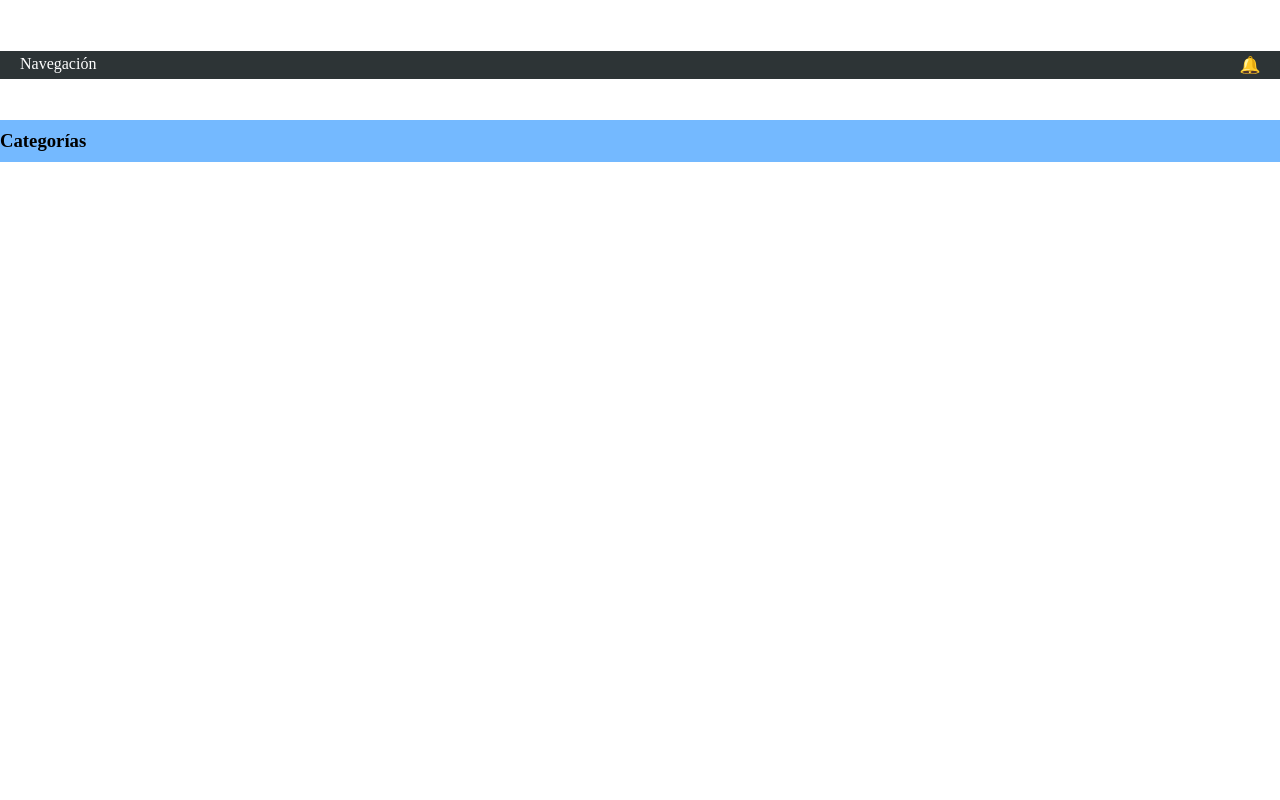
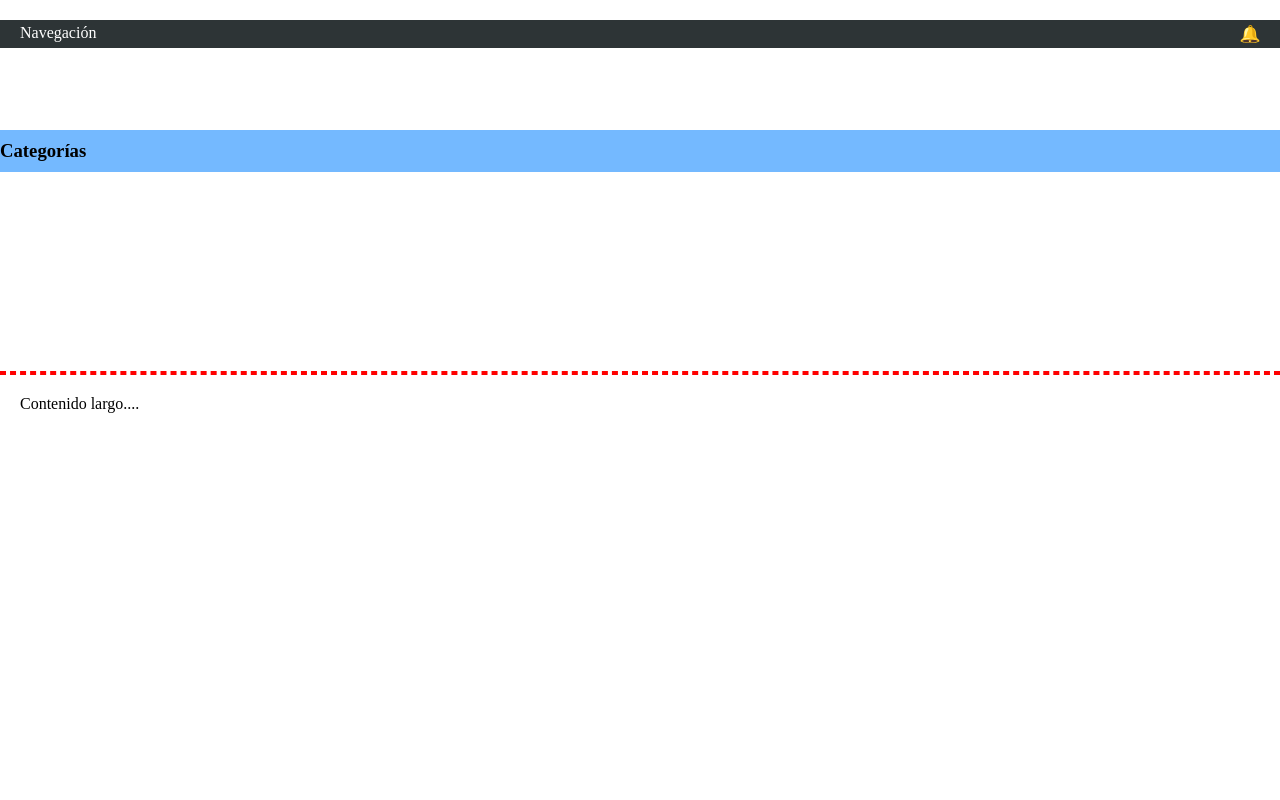
Before and after one commit to LucaBonansea/programacionFullstack-UTU-2026, a plain HTML site: page ejercicio-6/index.html in a window 1280 px wide. Shown: the part 380-1180 px from the top of the page. Drawn offline with Linux system fonts and the light colour scheme.

Commit message:
Ultimos detalles ; )..

```diff
--- a/ejercicio-6/index.html
+++ b/ejercicio-6/index.html
@@ -68,12 +68,10 @@
         <!--Contenido principal de la página web-->
         <!--Volvi :) )-->
        <body>
-            <div class="sidebar">
-                <div class="categories">
+            <div class="categories">
                     <h3>Categorías</h3>
-                </div>
             </div>
-            <hr class="separation" style="margin-top: 20px;">
+            <hr class="separation">
             <div class="contenido">
                 <p>Contenido largo....</p>
             </div>
--- a/ejercicio-6/styles.css
+++ b/ejercicio-6/styles.css
@@ -104,14 +104,10 @@ section > a{
     color: white;
     width: 100%;
     position: fixed;
-    z-index: 1;
+    z-index: 9;
+    top: 400px;
 }
 
-.sidebar{
-    min-height: 800px;
-    width: 100%;
-    position: relative;
-}
 
 .notificationicon{
     width: 20px;
@@ -122,23 +118,29 @@ section > a{
 }
 
 .categories{
-    position: sticky;
+    position: fixed;
     top: 500px;
     background-color: #74B9FF;
     padding: 10px 0px;
     margin: 10px 0px;
     width: 100%;
+    z-index: 1;
+
 }
 
 .separation{
    border: 2px solid red;
    border-style: dashed;
+   margin-top: 400px;
 }
 
 .contenido{
-    margin: 20px;
+    padding: 20px;
     min-height: 800px;
+    position: relative;
+    z-index: 3;
     top: 0;
+    background-color: #ffff;
 }
 
 /*Le agrego los ultimos detalles en calse y de paso le pregunto al prof jej*/
```
